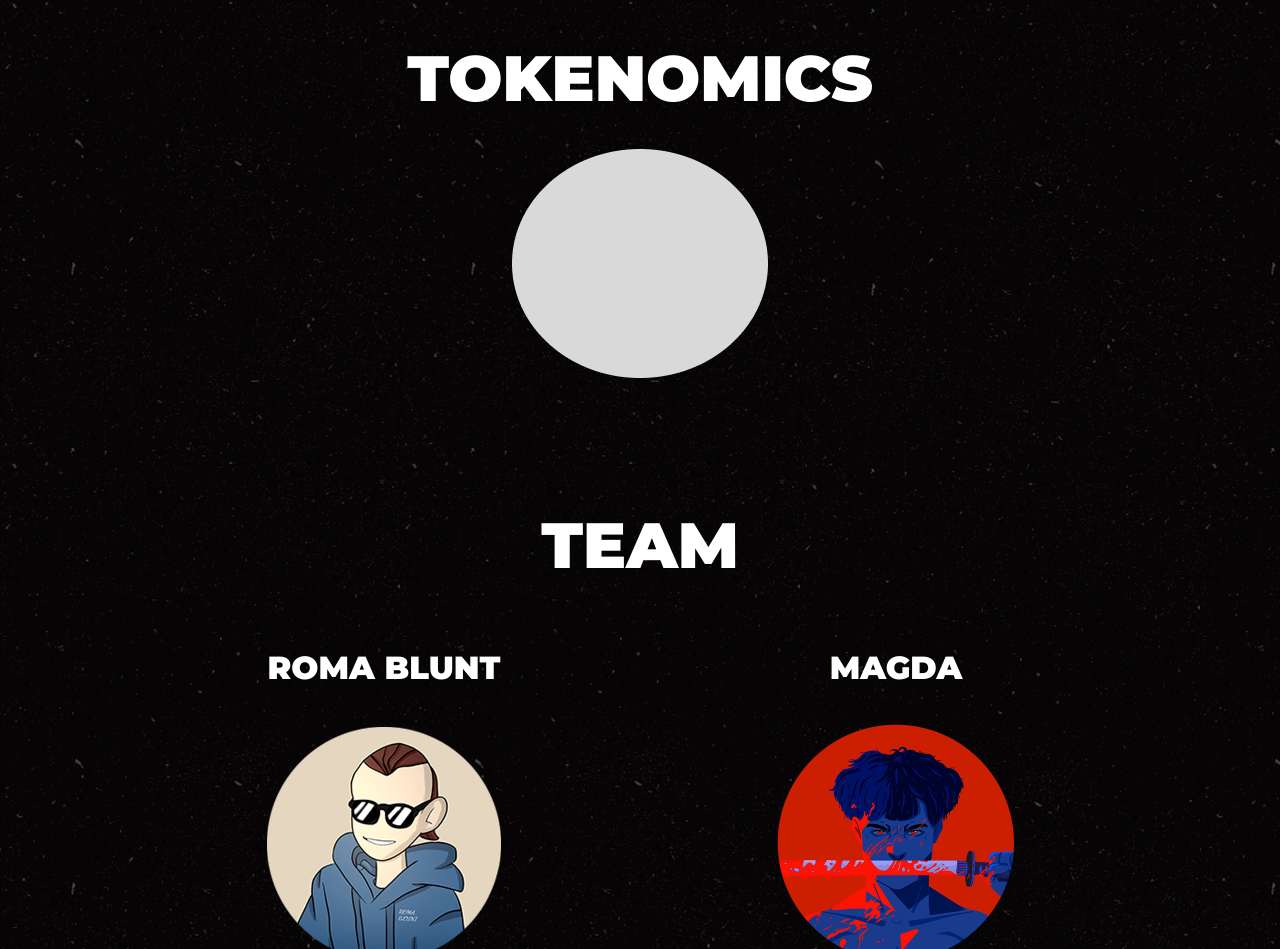
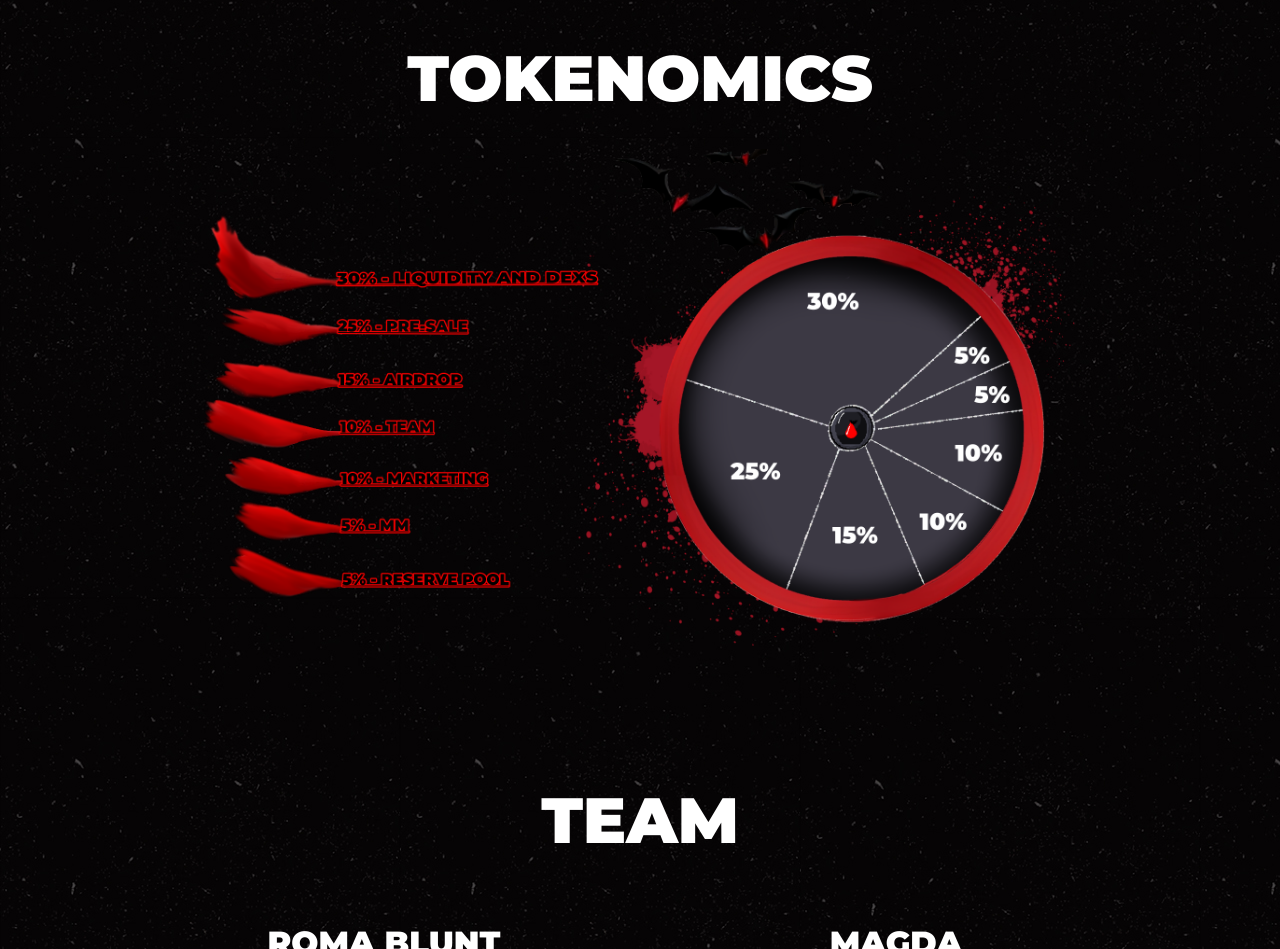
Before and after one commit to ROMABLUNT/vamp-site, a plain HTML site: page index.html in a window 1280 px wide. Shown: the part 2022-2971 px from the top of the page. Drawn offline with Linux system fonts and the light colour scheme.

Commit message:
tokenomics

```diff
--- a/index.html
+++ b/index.html
@@ -40,7 +40,7 @@
         </div>
         <div class="tokenomics">
             <h2 class="toke-h2">TOKENOMICS</h2>
-            <img class="ellipse" src="images/Ellipse 1.png">
+            <img class="ellipse" src="images/tokenomics.png" width="70%">
         </div>
 
         <div class="team">
--- a/style.css
+++ b/style.css
@@ -101,7 +101,7 @@ a {
         margin-top: 2em !important;
     }
     .main-div {
-        height: 3300px !important;
+        height: 3850px !important;
         background-image: url(images/bg-mobile.jpg);
     }
 
@@ -160,7 +160,7 @@ a {
 }
 
 .main-div {
-    height: 3000px;
+    height: 3500px;
     background-image: url(images/bg-mobile.jpg);
 }
 .intro-div {
```
Also changed, not shown: images/tokenomics.png (added).
